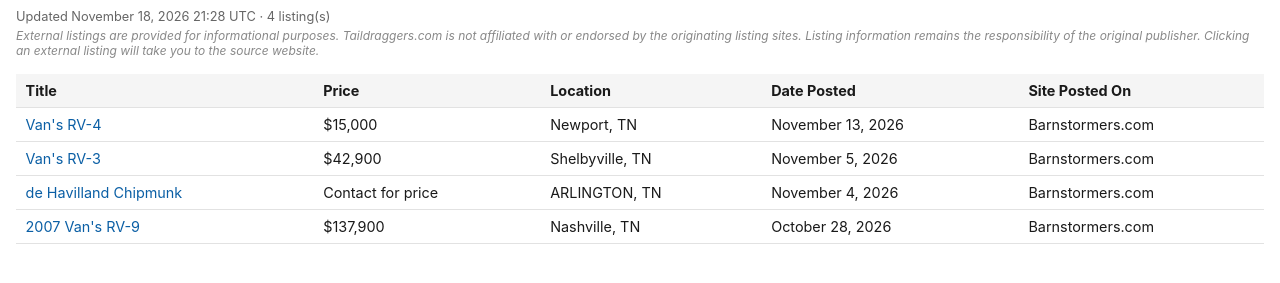
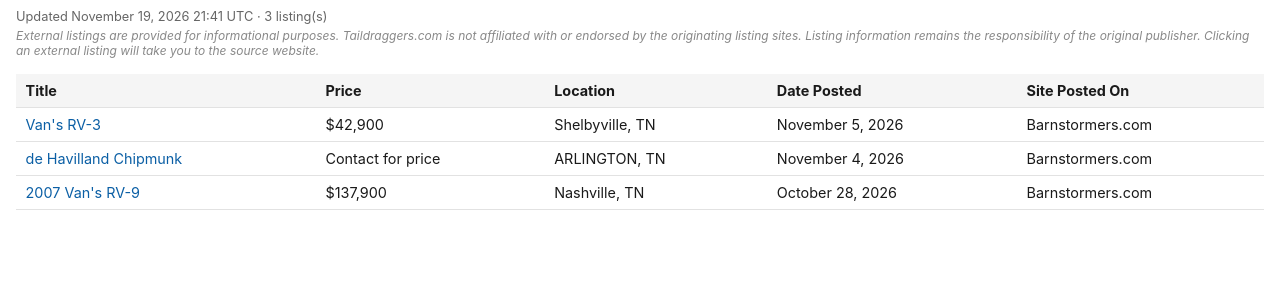
Before and after one commit to taildraggers/tennessee, a plain HTML site: page docs/index.html in a window 1280 px wide. Shown: the part 43-326 px from the top of the page. Drawn offline with Linux system fonts and the light colour scheme.

Commit message:
Update Tennessee listings (2026-11-19)

```diff
--- a/docs/index.html
+++ b/docs/index.html
@@ -58,14 +58,13 @@
 </head>
 <body>
   <h1>Taildragger Ads in Tennessee</h1>
-  <div class="updated">Updated November 18, 2026 21:28 UTC &middot; 4 listing(s)</div>
+  <div class="updated">Updated November 19, 2026 21:41 UTC &middot; 3 listing(s)</div>
   <div class="disclaimer">External listings are provided for informational purposes. Taildraggers.com is not affiliated with or endorsed by the originating listing sites. Listing information remains the responsibility of the original publisher. Clicking an external listing will take you to the source website.</div>
   <table>
     <thead>
       <tr><th>Title</th><th>Price</th><th>Location</th><th>Date Posted</th><th>Site Posted On</th></tr>
     </thead>
     <tbody>
-        <tr><td><a href="https://www.barnstormers.com/classified-2083494-RV-4-Project.html" target="_blank" rel="noopener noreferrer">Van&#x27;s RV-4</a></td><td>$15,000</td><td>Newport, TN</td><td>November 13, 2026</td><td>Barnstormers.com</td></tr>
         <tr><td><a href="https://www.barnstormers.com/classified-1864799-Vans-RV3.html" target="_blank" rel="noopener noreferrer">Van&#x27;s RV-3</a></td><td>$42,900</td><td>Shelbyville, TN</td><td>November 5, 2026</td><td>Barnstormers.com</td></tr>
         <tr><td><a href="https://www.barnstormers.com/classified-2066508-SUPER-CHIPMUNK.html" target="_blank" rel="noopener noreferrer">de Havilland Chipmunk</a></td><td>Contact for price</td><td>ARLINGTON, TN</td><td>November 4, 2026</td><td>Barnstormers.com</td></tr>
         <tr><td><a href="https://www.barnstormers.com/classified-2080633-2007-VANS-RV9-N39YB.html" target="_blank" rel="noopener noreferrer">2007 Van&#x27;s RV-9</a></td><td>$137,900</td><td>Nashville, TN</td><td>October 28, 2026</td><td>Barnstormers.com</td></tr>
```
